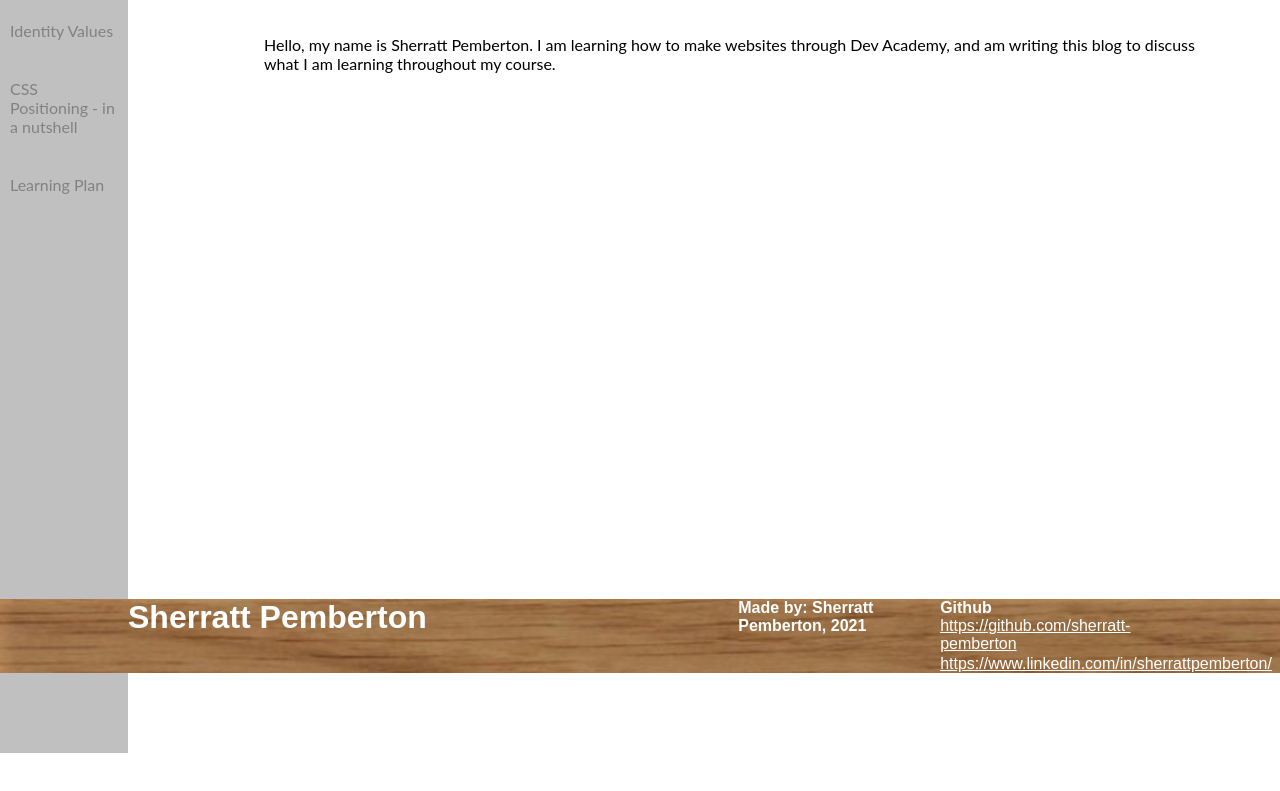
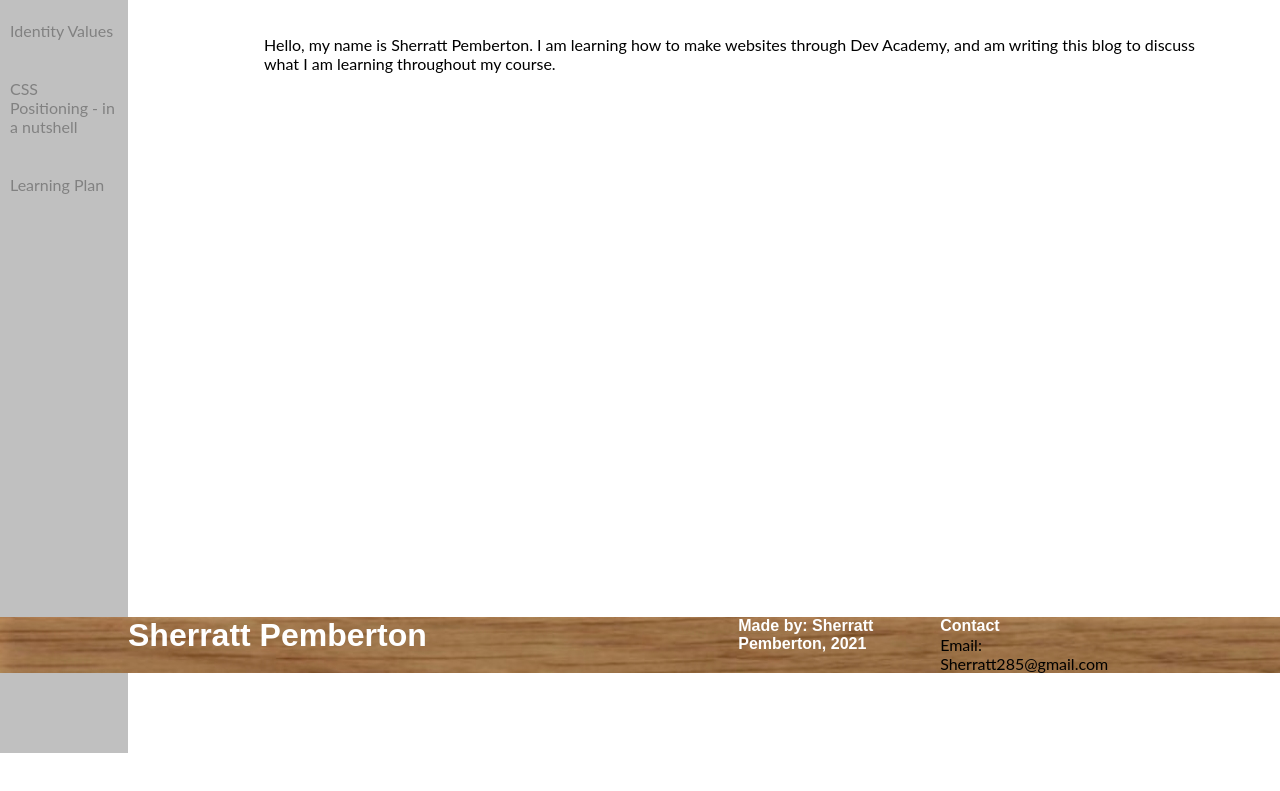
Before and after one commit to Sherratt285/Sherratt285.github.io, a plain HTML site: page index.html in a window 1280 px wide. Shown: the part 127-918 px from the top of the page. Drawn offline with Linux system fonts and the light colour scheme.

Commit message:
added email to footer

```diff
--- a/index.html
+++ b/index.html
@@ -51,9 +51,10 @@
           <h1>Sherratt<span> Pemberton<span></h1>
         </div>
         <div class= "footer-third">
-          <h1>Github</h1>
-          <li><a href="https://github.com/sherratt-pemberton">https://github.com/sherratt-pemberton</a></li>
-          <li><a href="https://www.linkedin.com/in/sherrattpemberton/">https://www.linkedin.com/in/sherrattpemberton/</a></li>
+          <h1>Contact</h1>
+          <ul>
+              Email: Sherratt285@gmail.com
+          </ul>
         </div>
         <div class= "footer-third">
           <h1>Made by: Sherratt Pemberton, 2021</h1>
```
